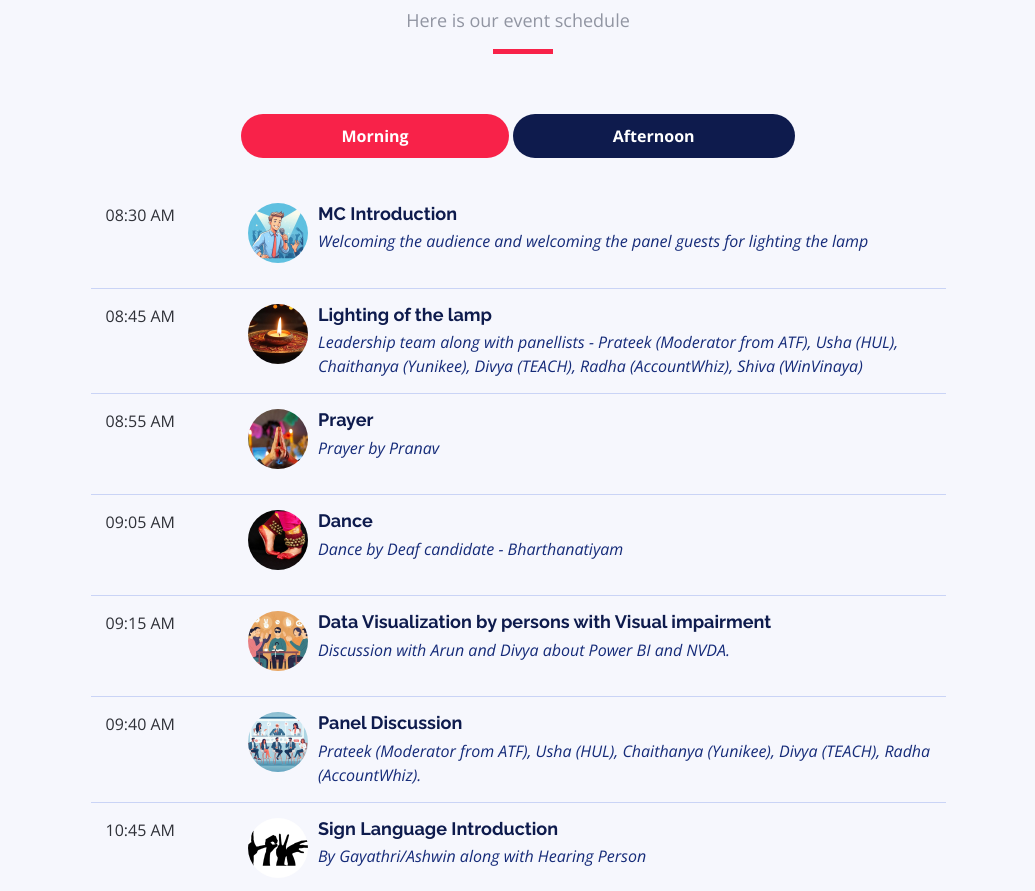
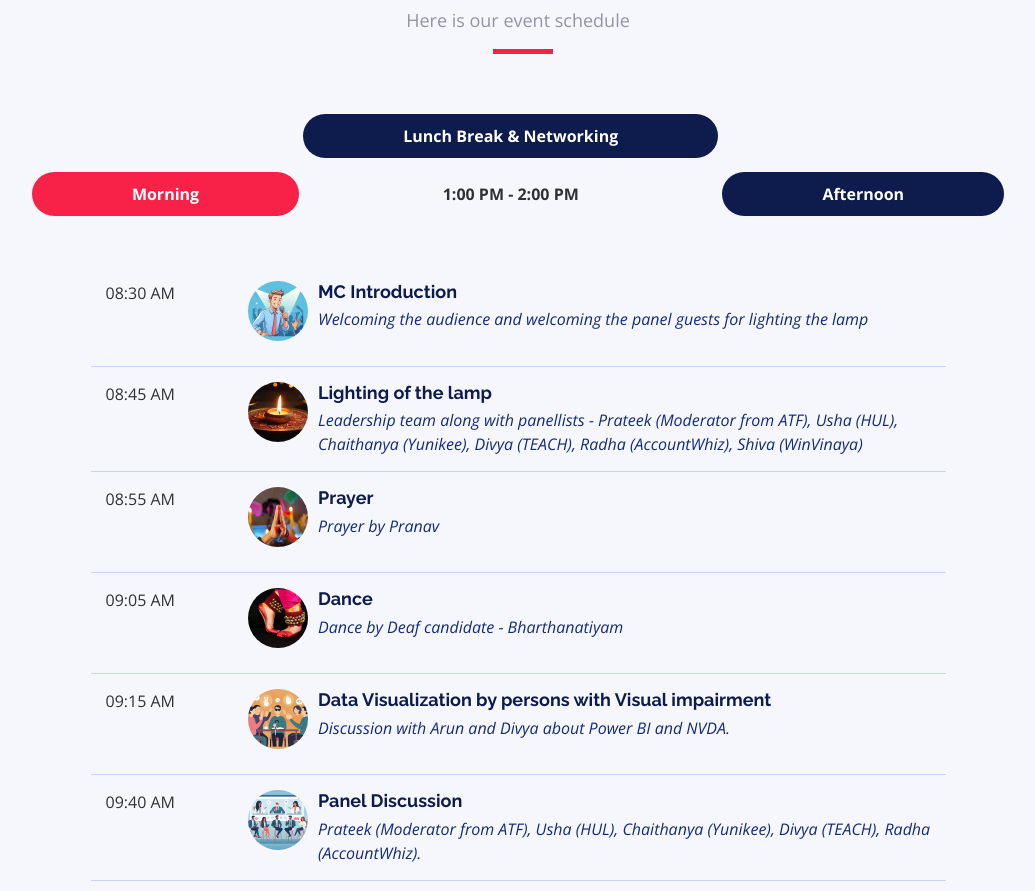
Before and after one commit to wvfmargadarshan/wvfmargadarshan.github.io, a plain HTML site: page index.html in a window 1280 px wide. Shown: the part 2113-3004 px from the top of the page, without its empty margins (122-1157 px from the left). Drawn offline with nearby package versions, Linux system fonts and the light colour scheme.

Commit message:
Update index.html

```diff
--- a/index.html
+++ b/index.html
@@ -242,6 +242,11 @@
         <ul class="nav nav-tabs" role="tablist">
           <li class="nav-item">
             <a class="nav-link active" href="#Morning" role="tab" data-toggle="tab">Morning</a>
+          </li>
+          <li class="nav-item">
+            <a class="nav-link" href="#Lunch Break & Networking" role="tab" data-toggle="tab">Lunch Break & Networking</a>
+            <br>
+            <p style="font-weight: bold;">1:00 PM - 2:00 PM</p>
           </li>
           <li class="nav-item">
             <a class="nav-link" href="#Afternoon" role="tab" data-toggle="tab">Afternoon</a>
```
